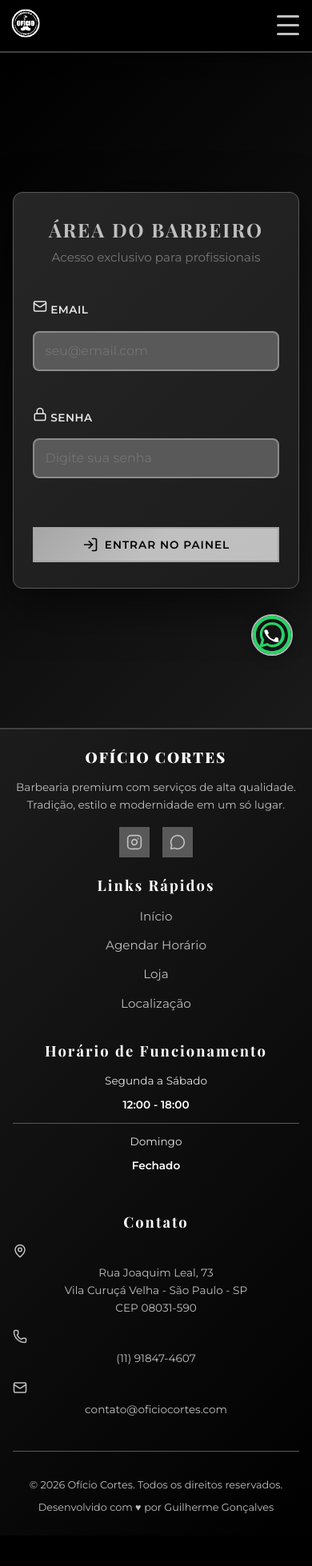
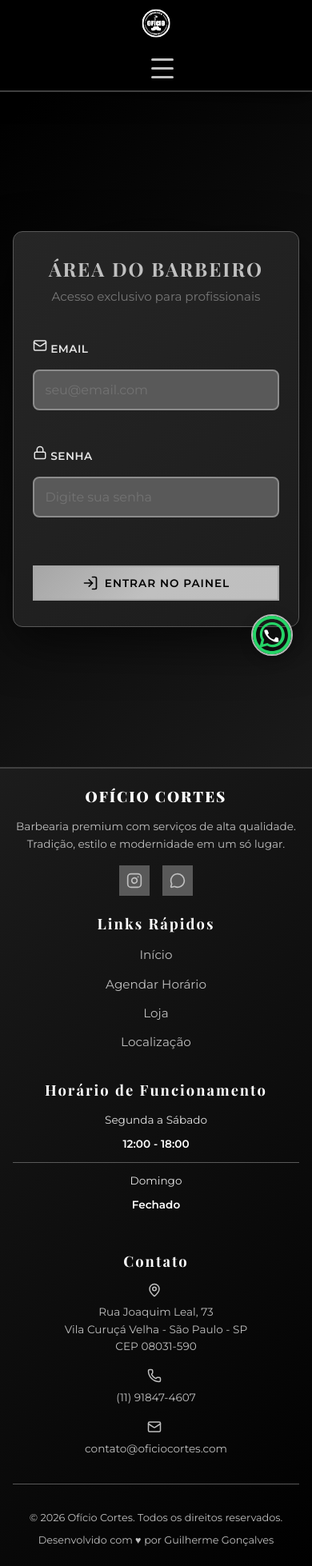
Before and after one commit to Gui9414/oficio-cortes, a React (Vite) app: page /login in a window 390 px wide. Shown: the top 1958 px of the page at 80% size. Before the commit the page ends 1920 px from the top, so only its background shows below. Built offline with nearby package versions, Linux system fonts and the light colour scheme; no server answers.

Commit message:
fix: ajustes responsivos mobile, correção de URL da API e dependências do backend (helmet, express-rate-limit)

```diff
--- a/package.json
+++ b/package.json
@@ -21,8 +21,10 @@
     "date-fns": "^3.3.1",
     "dotenv": "^16.4.1",
     "express": "^4.18.2",
+    "express-rate-limit": "^8.2.1",
     "firebase": "^12.7.0",
     "firebase-admin": "^13.6.0",
+    "helmet": "^8.1.0",
     "jsonwebtoken": "^9.0.2",
     "lucide-react": "^0.562.0",
     "mongoose": "^8.1.1",
--- a/src/components/Footer.css
+++ b/src/components/Footer.css
@@ -199,6 +199,36 @@
     text-align: center;
   }
 
+    /* Centraliza os itens de contato e corrige alinhamento dos ícones no mobile */
+    .footer-contato {
+      display: flex;
+      flex-direction: column;
+      align-items: center;
+      gap: 0.5rem;
+    }
+    .footer-contato li {
+      display: flex;
+      flex-direction: row;
+      align-items: center;
+      justify-content: center;
+      gap: 0.5rem;
+      width: 100%;
+      margin-bottom: 0.5rem;
+    }
+    @media (max-width: 768px) {
+      .footer-contato li {
+        flex-direction: column;
+        gap: 0.2rem;
+      }
+      .footer-contato {
+        align-items: center;
+      }
+    }
+    .footer-contato svg {
+      margin: 0 0.3rem 0 0;
+      vertical-align: middle;
+    }
+
   .footer-logo {
     font-size: 1.5rem;
   }
--- a/src/components/Header.css
+++ b/src/components/Header.css
@@ -180,4 +180,25 @@
       font-size: 0.95rem;
       padding: 0.6rem 1rem;
     }
+      /* Centraliza logo e corrige alinhamento no mobile */
+      .novo-header {
+        display: flex;
+        flex-direction: column;
+        align-items: center;
+      }
+      .header-inner {
+        flex-direction: column;
+        align-items: center;
+        gap: 0.5rem;
+      }
+      .novo-logo {
+        display: flex;
+        justify-content: center;
+        width: 100%;
+        margin-bottom: 0.2rem;
+      }
+      .novo-logo-img {
+        margin: 0 auto;
+        display: block;
+      }
   }
--- a/src/services/api.js
+++ b/src/services/api.js
@@ -1,6 +1,10 @@
 import axios from 'axios';
 
-const API_URL = 'http://localhost:5000/api';
+const API_URL =
+  import.meta.env.VITE_API_URL ||
+  (window.location.hostname === 'localhost'
+    ? 'http://localhost:5000/api'
+    : '/api');
 
 // Criar instância do axios com configurações padrão
 const api = axios.create({
```
Also changed, not shown: 1 other file (tests, documents, lock files or other folders).
